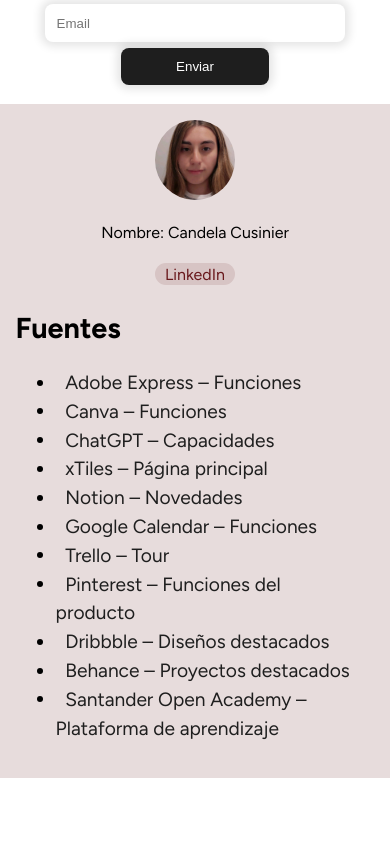
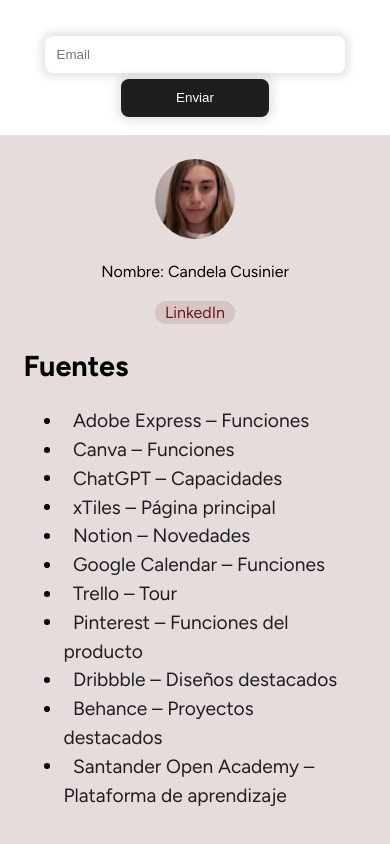
Before and after one commit to candecusi/digitools, a plain HTML site: page index.html in a window 390 px wide. Shown: the part 10997-11841 px from the top of the page. Before the commit the page ends 11775 px from the top, so only its background shows below. Drawn offline with nearby package versions, Linux system fonts and the light colour scheme.

Commit message:
responsive-storage

```diff
--- a/css/style.css
+++ b/css/style.css
@@ -898,7 +898,7 @@
     }
 
 
-    #introduction, #inspiration, #organization, #creativity-design, #productivity{
+    #introduction, #inspiration, #organization, #creativity-design, #productivity, #storage, footer{
         padding: 6%;
     }
 
```
